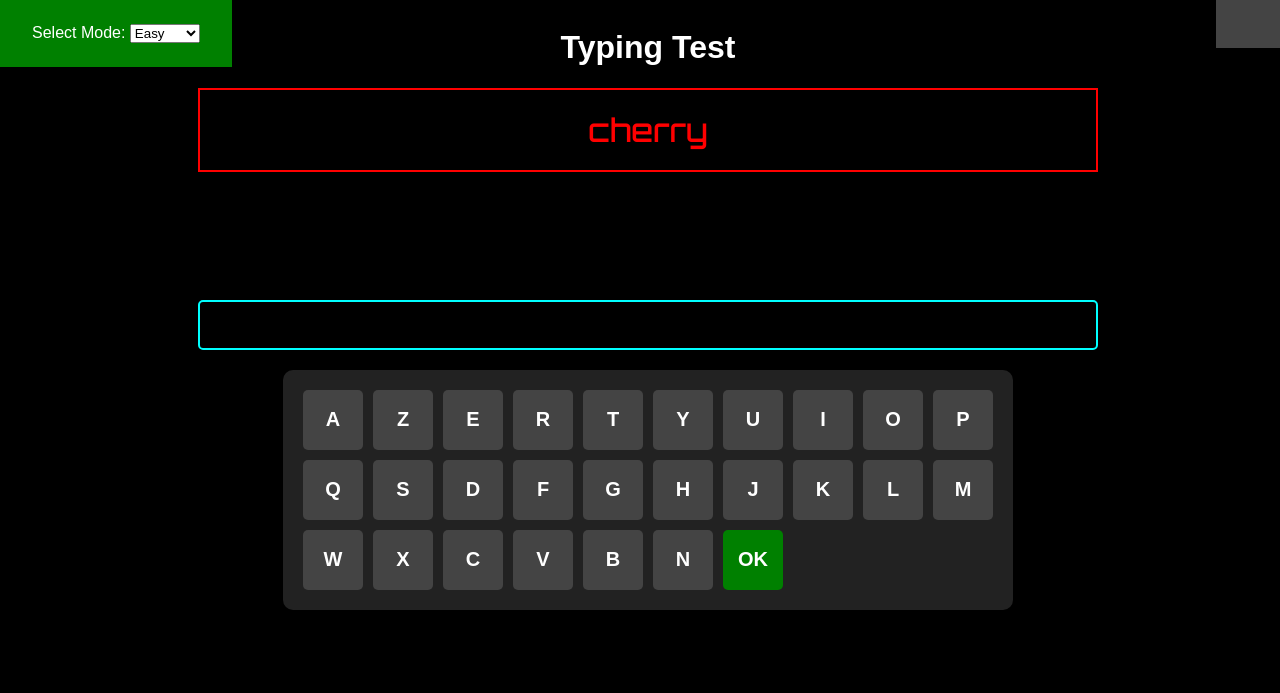
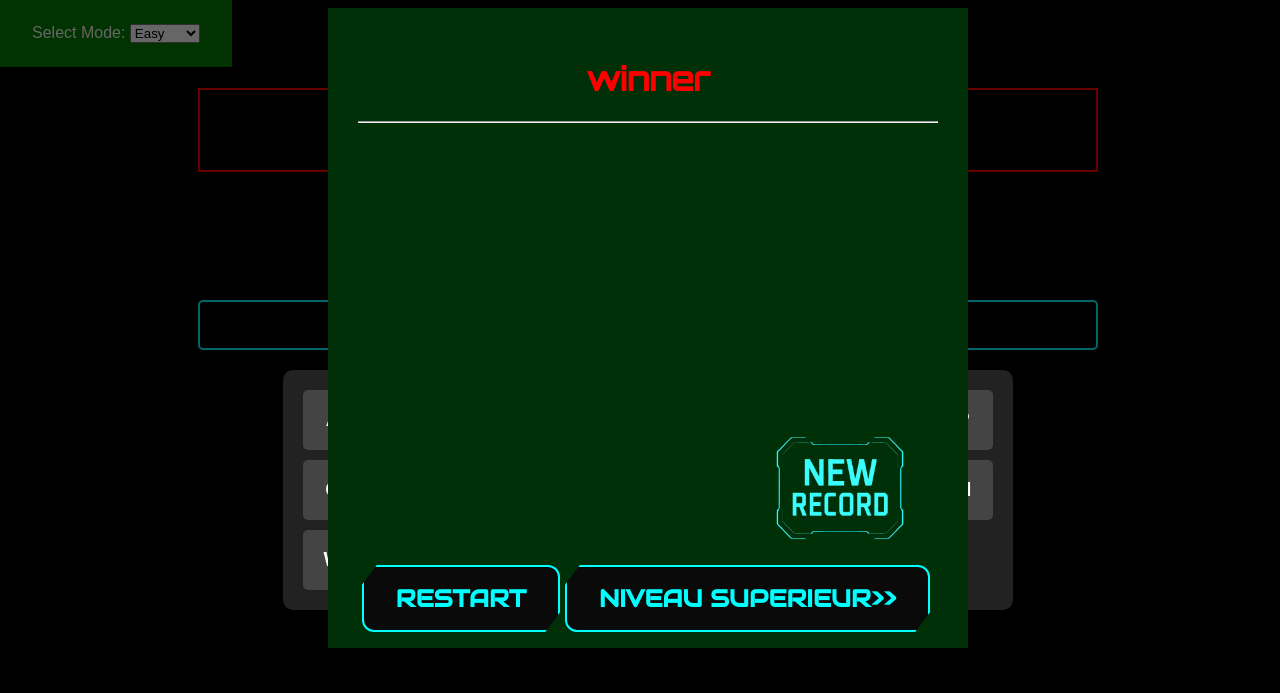
Before and after one commit to Mathieu95262/Examen_finale_Web, a website: page acuel.html in a window 1280 px wide. Drawn offline with Linux system fonts and the light colour scheme.

Commit message:
une bruillon du winner ou loser a la fin ,une devoire non finie

```diff
--- a/acuel.html
+++ b/acuel.html
@@ -7,6 +7,7 @@
     <title>Typing Test</title>
     <link rel="stylesheet" href="css/accueil.css">
     <link href="https://fonts.googleapis.com/css2?family=Orbitron:wght@500&display=swap" rel="stylesheet">
+   <link href='https://fonts.googleapis.com/css?family=Audiowide' rel='stylesheet'>
 </head>
 
 <body>
@@ -27,11 +28,21 @@
             <p id="word-display"></p>
         </section>
         <input type="text" id="input-field" readonly autofocus>
-        <p id="results">Results : </p>
     </main>
 
+    <footer id="score-final">
+        <h1 class="mention-final">winner</h1>
+        <hr>
+         <p id="score-de-jeux"></p>
+         <img src="image/new_record.png.png" alt="mage pour les nouveau reccord" class="score-final-new-record">
+    <div class="option-final">
+    <button id="option-restart">RESTART</button>
+    <button id="option-next-niveau">NIVEAU SUPERIEUR>></button>
+  </div>
+    </footer>
+
 <div class="keyboard" id="keyboard">
-    <!-- clavier generer par js -->
+    <!-- clavier generer avec js -->
     </div>
 
     <script src="javascript/accuel.js"></script>
--- a/css/accueil.css
+++ b/css/accueil.css
@@ -15,10 +15,13 @@ body {
   background-color: var(--background_color);
   color: var(--second_color);
   font-family: Arial, sans-serif;
-  scrollbar-width: 0;
   height: 100%;
   width: 100%;
   overflow: hidden;
+}
+header,
+main {
+  opacity: 0.4;
 }
 .mod_choice {
   position: absolute;
@@ -42,15 +45,7 @@ input {
   color: var(--second_color);
   outline: none;
 }
-#results {
-  position: absolute;
-  right: 0;
-  top: 0;
-  padding: 1.5rem 2rem;
-  margin: auto;
-  background-color: #444;
-  color: rgb(3, 184, 255);
-}
+
 .keyboard {
   display: grid;
   grid-template-columns: repeat(10, 60px);
@@ -97,7 +92,6 @@ span {
   font-family: "Orbitron", sans-serif;
   transition: transform 0.3s ease, color 0.3s ease, text-shadow 0.3s ease;
   font-family: "Orbitron", sans-serif;
-
 }
 .section_word-display {
   border: 2px solid red;
@@ -107,10 +101,122 @@ span {
   line-height: 300%;
 }
 
-/* classe qui colorie les mot precedent en noir */
 .faded {
   opacity: 0;
   color: black;
   top: -50px;
   transition: top 0.3s;
 }
+
+#score-final {
+  position: relative;
+  color: #ff0000;
+  position: absolute;
+  background-color: #003007;
+  height: 40rem;
+  width: 40rem;
+  padding: 30px;
+  text-align: center;
+  font-family: "Orbitron", sans-serif;
+}
+.score-final-new-record {
+  position: absolute;
+  right: 3rem;
+  bottom: 5rem;
+  width: 10rem;
+  height: 10rem;
+}
+
+
+.option-final {
+  position: absolute;
+  bottom: 1rem;
+  justify-content: space-between;
+  gap: 5rem;
+  width: 90%;
+}
+
+#option-next-niveau {
+  padding: 20px;
+  font-size: 150%;
+  font-weight: 600;
+  font-family: "Audiowide", sans-serif;
+  padding: 1rem 2rem;
+  color: #00ffff;
+  background: #0a0a0a;
+  border: 2px solid #00ffff;
+  border-radius: 12px;
+  overflow: hidden;
+  position: relative;
+  z-index: 1;
+  clip-path: polygon(
+    15px 0%,
+    100% 0%,
+    100% 70%,
+    calc(100% - 15px) 100%,
+    0 100%,
+    0% 30%
+  );
+  transition: 1s;
+}
+#option-restart {
+  padding: 20px;
+  font-size: 150%;
+  font-weight: 600;
+  font-family: "Audiowide", sans-serif;
+  padding: 1rem 2rem;
+  color: #00ffff;
+  background: #0a0a0a;
+  border: 2px solid #00ffff;
+  border-radius: 12px;
+  overflow: hidden;
+  position: relative;
+  z-index: 1;
+  clip-path: polygon(
+    15px 0%,
+    100% 0%,
+    100% 70%,
+    calc(100% - 15px) 100%,
+    0 100%,
+    0% 30%
+  );
+
+  transition: 1s;
+}
+
+
+#option-restart::before {
+  content: "";
+  position: absolute;
+  top: -50%;
+  left: -50%;
+  width: 200%;
+  height: 200%;
+  background: linear-gradient(120deg, transparent, #00ffff, transparent);
+  transform: rotate(45deg);
+  opacity: 0;
+  transition: opacity 0.4s ease;
+  transform: rotate(45deg) translateX(-100%);
+  transition: transform 1s;
+  z-index: -1;
+}
+#option-restart:hover::before {
+  opacity: 0.4;
+  transform: rotate(45deg) translateX(100%);
+  transition: transform 1s;
+}
+
+#option-restart:hover {
+  box-shadow: inset 0 0 30px #000000;
+  color: #0a0a0a;
+  background: #00ffff;
+  border: 2px solid #000;
+  transition: 1s;
+}
+#option-next-niveau:hover {
+  box-shadow: inset 0 0 30px #000000;
+  color: #0a0a0a;
+  background: #00ffff;
+  border: 2px solid #000;
+  transition: 1s;
+}
--- a/javascript/accuel.js
+++ b/javascript/accuel.js
@@ -27,6 +27,9 @@ const words = {
     "misconception",
   ],
 };
+
+const trueWords = 0;
+const falseWords = 0;
 
 //,Générer un mot aléatoire à partir du mode sélectionné
 const getRandomWord = (mode) => {
@@ -84,13 +87,13 @@ const getCurrentStats = () => {
 };
 // Passer au mot suivant et mettre à jour les statistiques uniquement en appuyant sur la barre d'espace
 function updateWord(event) {
+  // window.addEventListener("click" , ())
   if (event.key === " ") {
     // Vérifiez si la barre d'espace est enfoncée
     if (inputField.value.trim() === wordsToType[currentWordIndex]) {
       if (!previousEndTime) previousEndTime = startTime;
 
       const { wpm, accuracy } = getCurrentStats();
-      results.textContent = `WPM: ${wpm}, Accuracy: ${accuracy}%`;
 
       currentWordIndex++;
       previousEndTime = Date.now();
@@ -98,6 +101,17 @@ function updateWord(event) {
 
       inputField.value = ""; // Effacer le champ de saisie après un espace
       event.preventDefault(); // Empêcher l'ajout d'espaces supplémentaires
+      trueWords++;
+    } else {
+      const { wpm, accuracy } = getCurrentStats();
+
+      currentWordIndex++;
+      previousEndTime = Date.now();
+      highlightNextWord();
+
+      inputField.value = ""; // Effacer le champ de saisie après un espace
+      event.preventDefault(); // Empêcher l'ajout d'espaces supplémentaires
+      falseWords++;
     }
   }
 }
@@ -116,10 +130,8 @@ const highlightNextWord = () => {
 
     const current = wordElements[currentWordIndex];
     current.style.color = "red";
-    current.style.position = "absolute"
-    current.style.top = "5px"
-
-
+    current.style.position = "absolute";
+    current.style.top = "16px";
   }
 };
 
--- a/javascript/clavier.js
+++ b/javascript/clavier.js
@@ -43,8 +43,8 @@ let enterKey = document.createElement("div");
 keyboardDiv.appendChild(enterKey);
 enterKey.classList.add("key", "key-enter");
 enterKey.textContent = "OK";
+enterKey.style.gridColumn = "span 4";
 enterKey.style.backgroundColor = "green";
-enterKey.style.gridColumn= "span 3"
 
 // Fonction
 function deleteLastCharacter() {
```
Also changed, not shown: image/new_record.png(1).png (added), image/new_record.png.png (added), image/restart.png.png (added).
